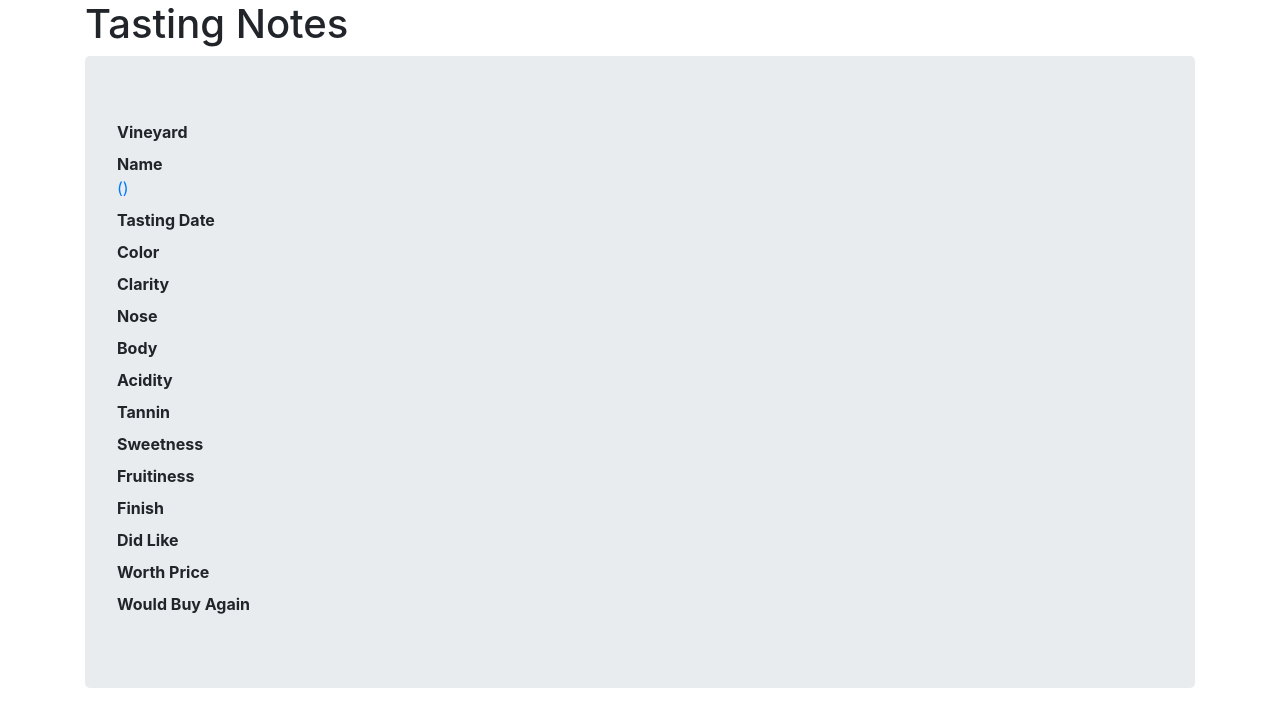
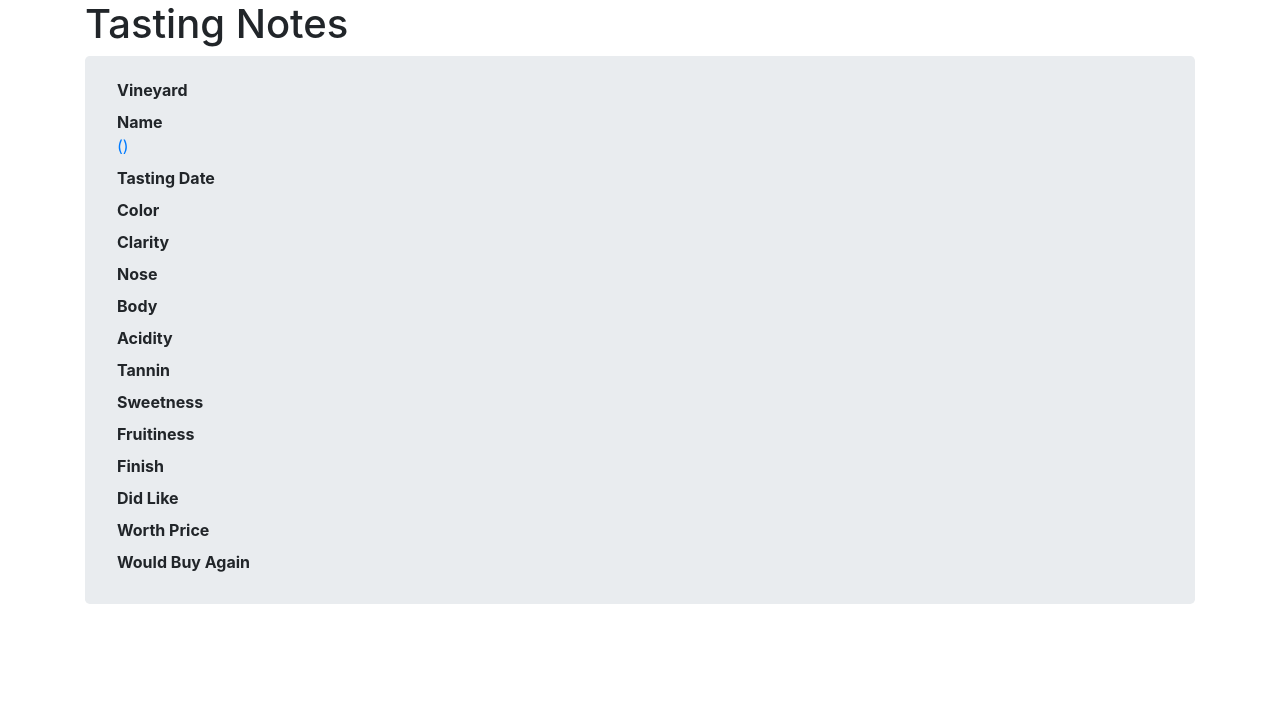
Before and after one commit to cdb2863/wine_proj, a Django app: template tasting/templates/tasting/tasting_detail.html in a window 1280 px wide. Shown: the top 727 px of the page. Run offline with Django 3.2, Linux system fonts and the light colour scheme; the template is opened without the code that fills it, so the values that code supplies are empty; some libraries are stand-ins or nearby versions.

Commit message:
reduce jumbotron padding

```diff
--- a/tasting/static/theme.css
+++ b/tasting/static/theme.css
@@ -1,3 +1,8 @@
 ul {
     list-style: none;
 }
+
+.jumbotron {
+    padding-top: 2%;
+    padding-bottom: 2%;
+}
```
